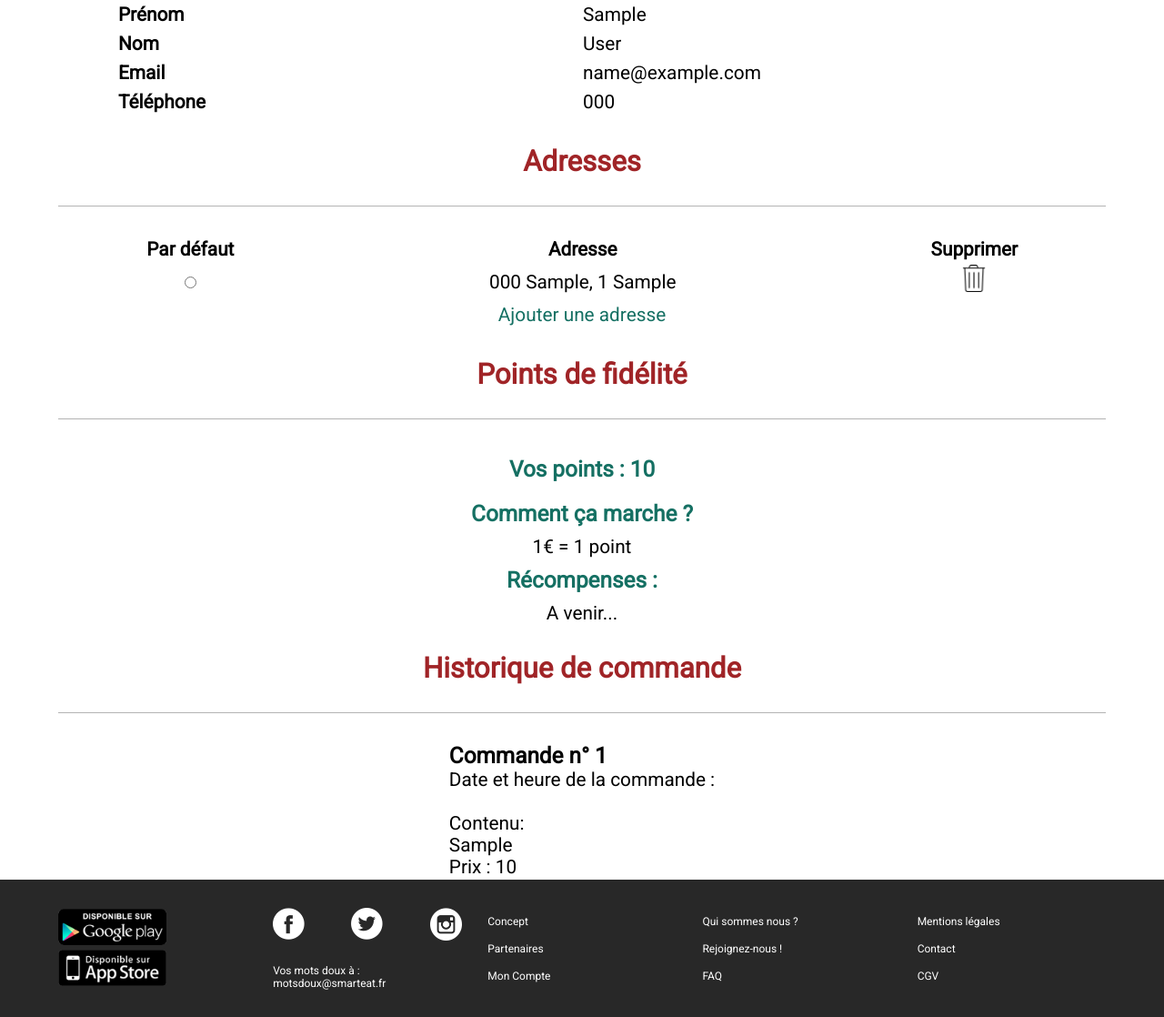
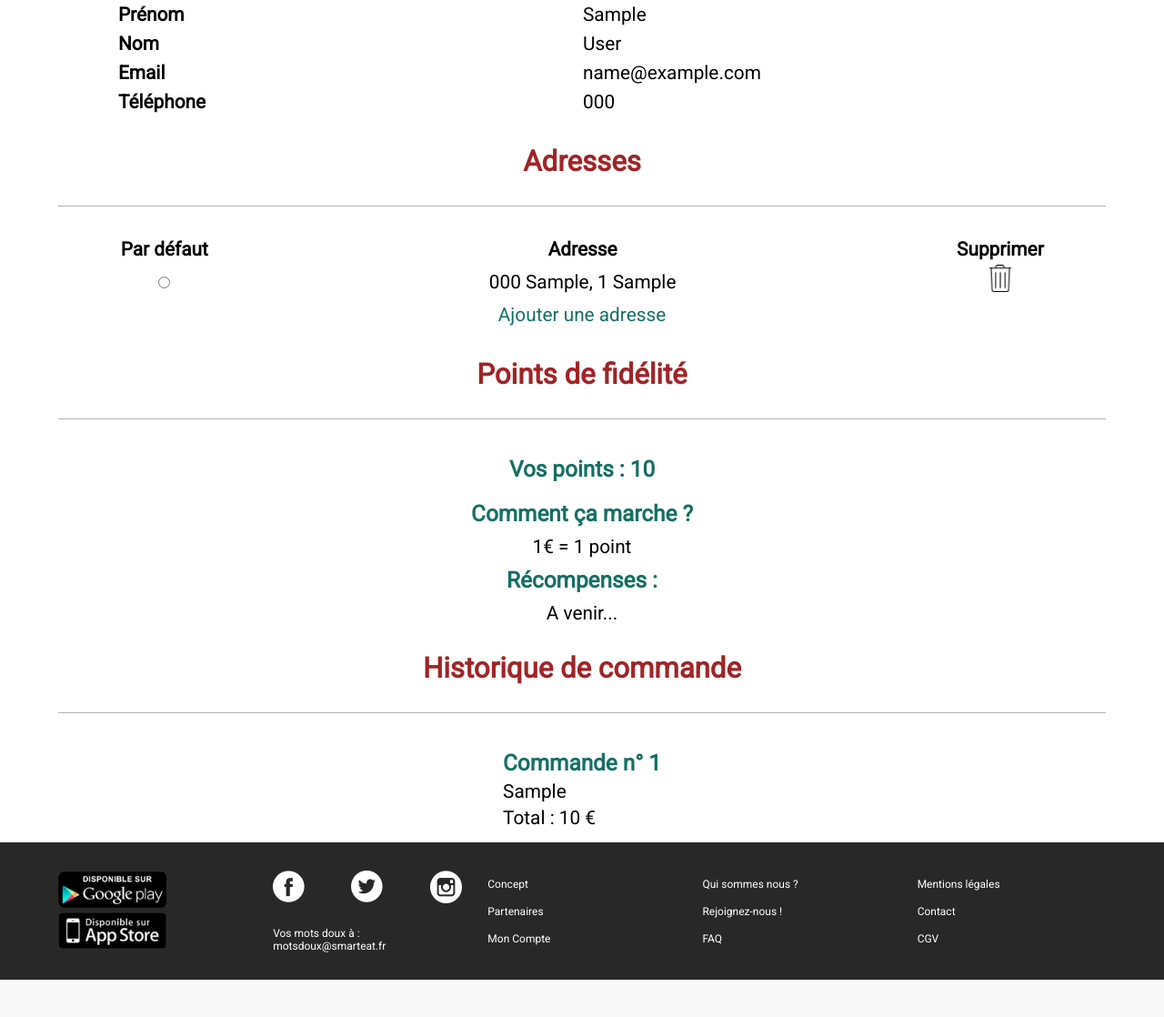
Before and after one commit to AnthonySpault/SmartEat, a PHP site: page /index.php?action=profile in a window 1280 px wide. Shown: the part 269-1387 px from the top of the page at 91% size. After the commit the page ends 1346 px from the top, so only its background shows below. Run offline with PHP 8.4, Linux system fonts and the light colour scheme; the visitor is signed in with stand-in values (Sample User, id 1); tables that the repository leaves empty hold one stand-in row (values such as "Sample post"); some libraries are stand-ins or nearby versions.

Commit message:
css client orders on profile page

```diff
--- a/assets/css/style.css
+++ b/assets/css/style.css
@@ -685,7 +685,14 @@
     border-bottom: 1px solid #b3b3b3;
     margin-bottom: 30px;
 }
-/* HISTORIQUE DE COMMANDE A DESIGN */
+
+.orders .order {
+    margin: 10px auto
+}
+
+.orders .order p {
+    margin: 5px 0;
+}
 
 
 /* CUSTOMIZE MENU */
--- a/views/profile.html.twig
+++ b/views/profile.html.twig
@@ -30,7 +30,7 @@
     <table>
         <tr class="addressInfo">
             <th>Par défaut</th>
-            <th width="50%">Adresse</th>
+            <th width="60%">Adresse</th>
             <th>Supprimer</th>
         </tr>
     {% for key in allAddress %}
@@ -67,24 +67,24 @@
 
     <div class="orders">
         <h2 class="red">Historique de commande</h2>
-
-        <table>
             {% for order in orders %}
-                <tr>
-                    <td>
-                        <h3>	Commande n° {{ order.id }}</h3>
-                        <p>
-                            Date et heure de la commande :<br />
-                            {{ order.orderdate}}<br />
-                            Contenu:<br>
-                            {{ order.products }}<br>
-                            Prix :
-                            {{ order.total}}
-                        </p>
-                    </td>
-                </tr>
+                <div class="order">
+                    <h3 class="green">Commande n° {{ order.id }}</h3>
+                    <p>
+                        {{ order.orderdate }}
+                    </p>
+                    <p>
+                        {% set products = order.products|split(';') %}
+                        {% for product in products %}
+                        {{ product }}<br>
+                        {% endfor %}
+                    </p>
+                    <p>
+                        Total :
+                        {{ order.total}} €
+                    </p>
+                </div>
             {% endfor %}
-        </table>
     </div>
 
     <div id="myModal" class="modal">
```
